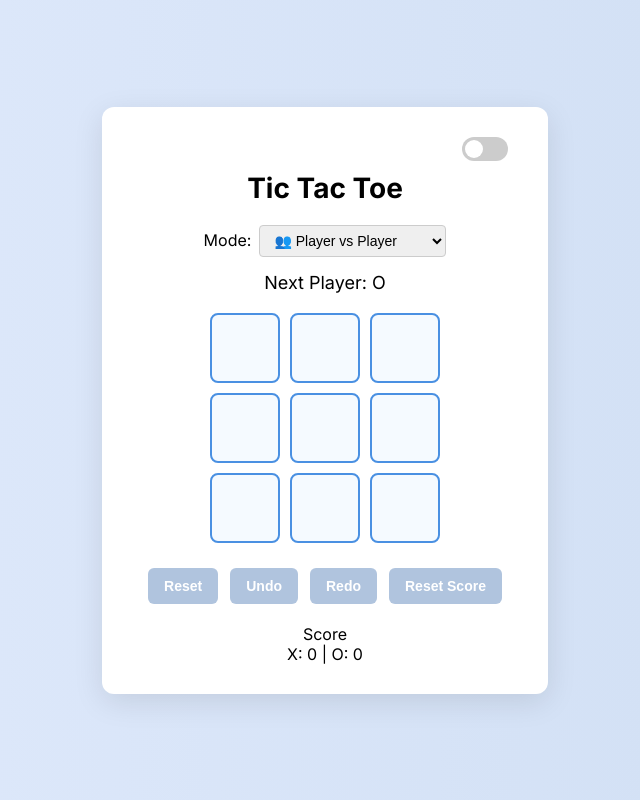
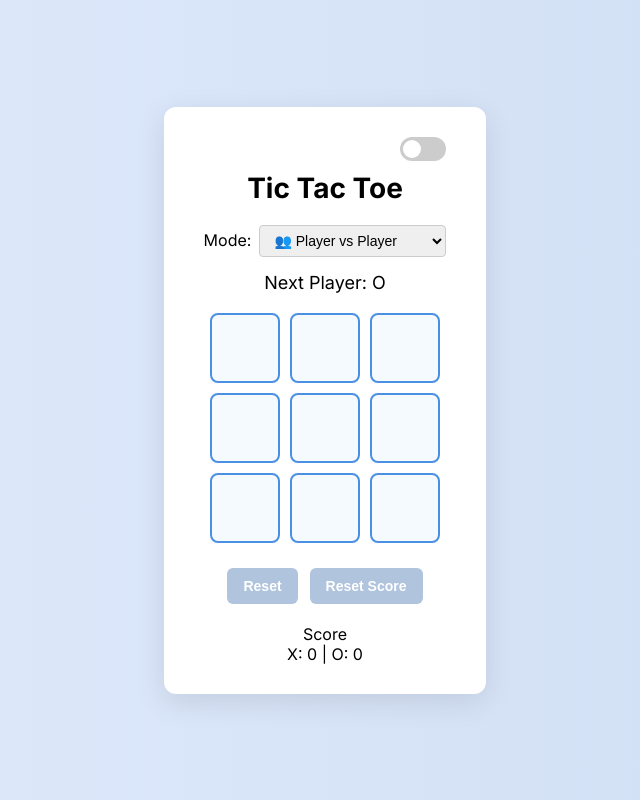
Before and after one commit to OsujiWisdom06/Tictactoe, a React (Vite) app: page / in a window 1280 px wide. Shown: the whole page, without its empty margins (315-955 px from the left). Built offline with nearby package versions, Linux system fonts and the light colour scheme; no server answers.

Commit message:
removed undo and redo button

```diff
--- a/src/App.jsx
+++ b/src/App.jsx
@@ -72,18 +72,6 @@ function App() {
         <button onClick={resetGame} disabled={step === 0}>
           Reset
         </button>
-        <button
-          onClick={() => step > 0 && jumpTo(step - 1)}
-          disabled={step === 0 || winningLine !== null}
-        >
-          Undo
-        </button>
-        <button
-          onClick={() => step < history.length - 1 && jumpTo(step + 1)}
-          disabled={step === history.length - 1}
-        >
-          Redo
-        </button>
         {/* made a disable function and pushed down the reset score button */}
         <button onClick={resetScores}
         disabled={scores.X === 0 && scores.O === 0}
```
